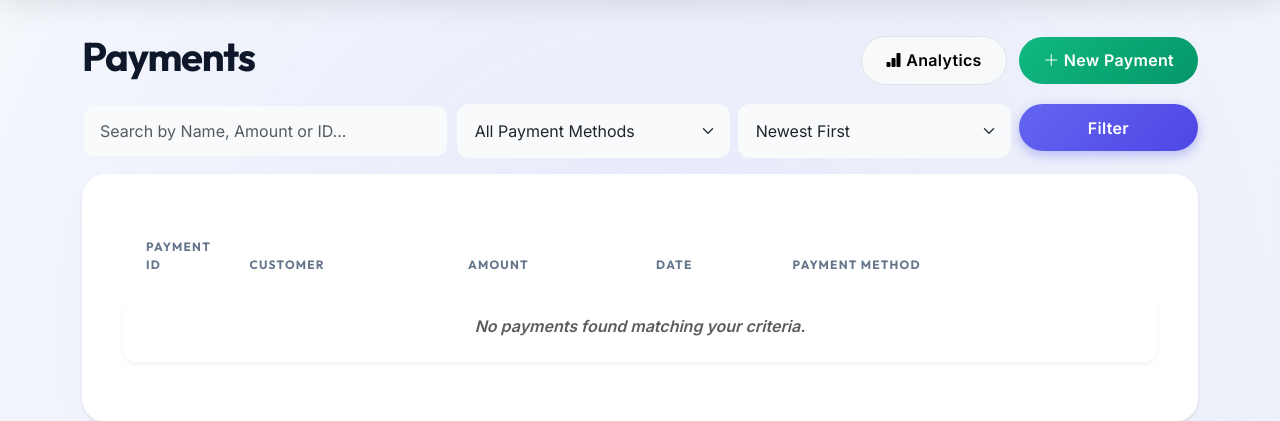
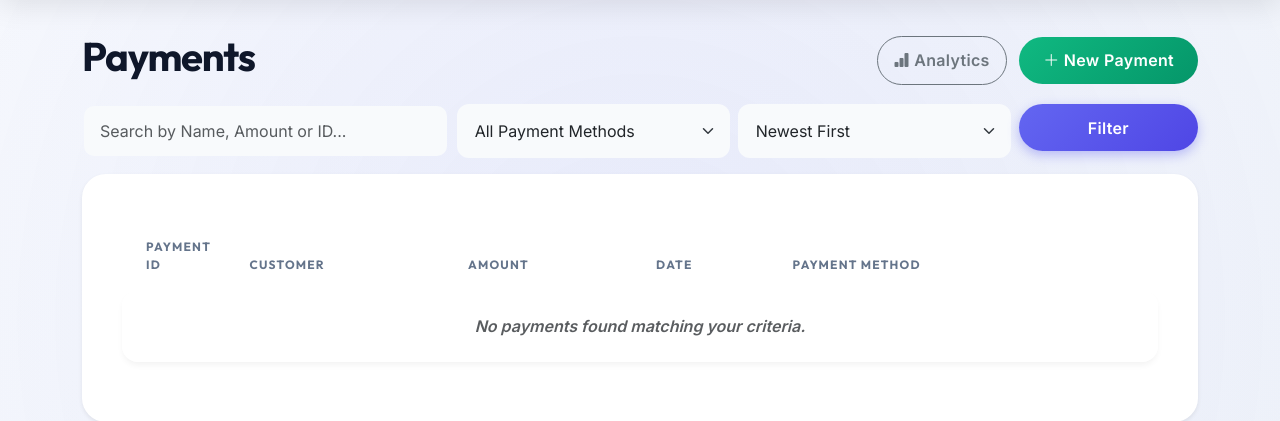
Before and after one commit to ituitis20-yilmazal19/DataTrack, a Flask app: page /payments in a window 1280 px wide. Shown: the part 81-502 px from the top of the page. Run offline with Flask 3, Linux system fonts and the light colour scheme; data that the repository does not hold is empty.

Commit message:
Update payment.html button styles

```diff
--- a/templates/payment.html
+++ b/templates/payment.html
@@ -6,7 +6,7 @@
     <h1>Payments</h1>
 
     <div>
-        <a href="{{ url_for('payments_analytics') }}" class="btn btn-light border me-2">
+        <a href="{{ url_for('payments_analytics') }}" class="btn btn-outline-secondary rounded-pill px-3 me-2">
             <i class="bi bi-bar-chart-fill"></i> Analytics
         </a>
 
```
